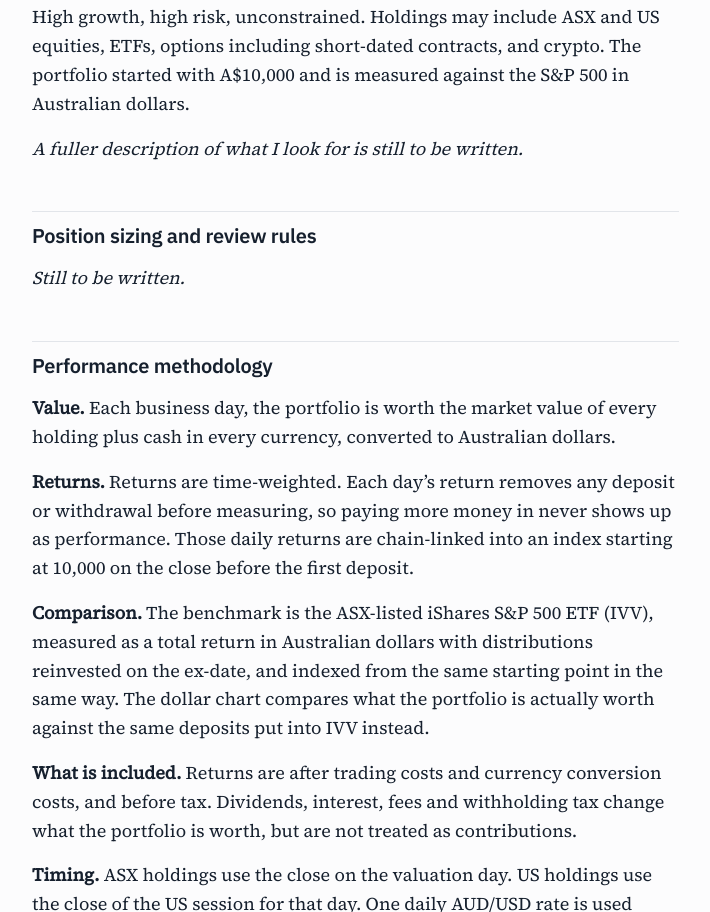
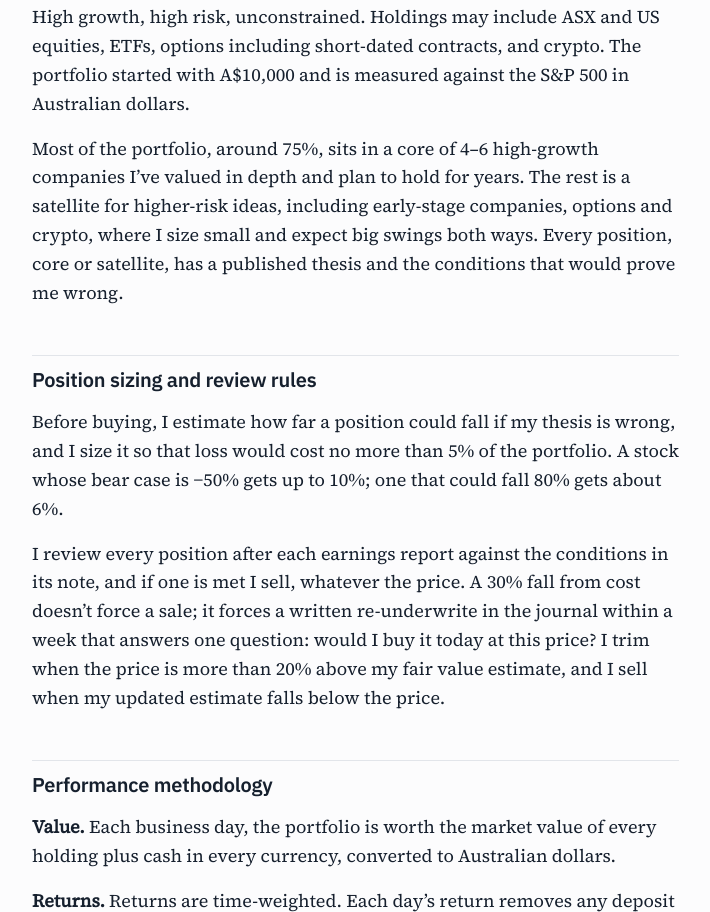
Before and after one commit to dreamscraper12/AlphaSeek, an Astro site: page /AlphaSeek/method in a window 1280 px wide. Shown: the part 320-1232 px from the top of the page, without its empty margins (104-814 px from the left). Built offline with nearby package versions, Linux system fonts and the light colour scheme; Astro itself is replaced by a stand-in of ours.

Commit message:
Update investment method page

```diff
--- a/src/content/pages/method.md
+++ b/src/content/pages/method.md
@@ -8,11 +8,13 @@ Everything on this site is computed from a ledger of plain-text files in the [pu
 
 High growth, high risk, unconstrained. Holdings may include ASX and US equities, ETFs, options including short-dated contracts, and crypto. The portfolio started with A$10,000 and is measured against the S&P 500 in Australian dollars.
 
-_A fuller description of what I look for is still to be written._
+Most of the portfolio, around 75%, sits in a core of 4–6 high-growth companies I've valued in depth and plan to hold for years. The rest is a satellite for higher-risk ideas, including early-stage companies, options and crypto, where I size small and expect big swings both ways. Every position, core or satellite, has a published thesis and the conditions that would prove me wrong.
 
 ## Position sizing and review rules
 
-_Still to be written._
+Before buying, I estimate how far a position could fall if my thesis is wrong, and I size it so that loss would cost no more than 5% of the portfolio. A stock whose bear case is −50% gets up to 10%; one that could fall 80% gets about 6%.
+
+I review every position after each earnings report against the conditions in its note, and if one is met I sell, whatever the price. A 30% fall from cost doesn't force a sale; it forces a written re-underwrite in the journal within a week that answers one question: would I buy it today at this price? I trim when the price is more than 20% above my fair value estimate, and I sell when my updated estimate falls below the price.
 
 ## Performance methodology
 
```
